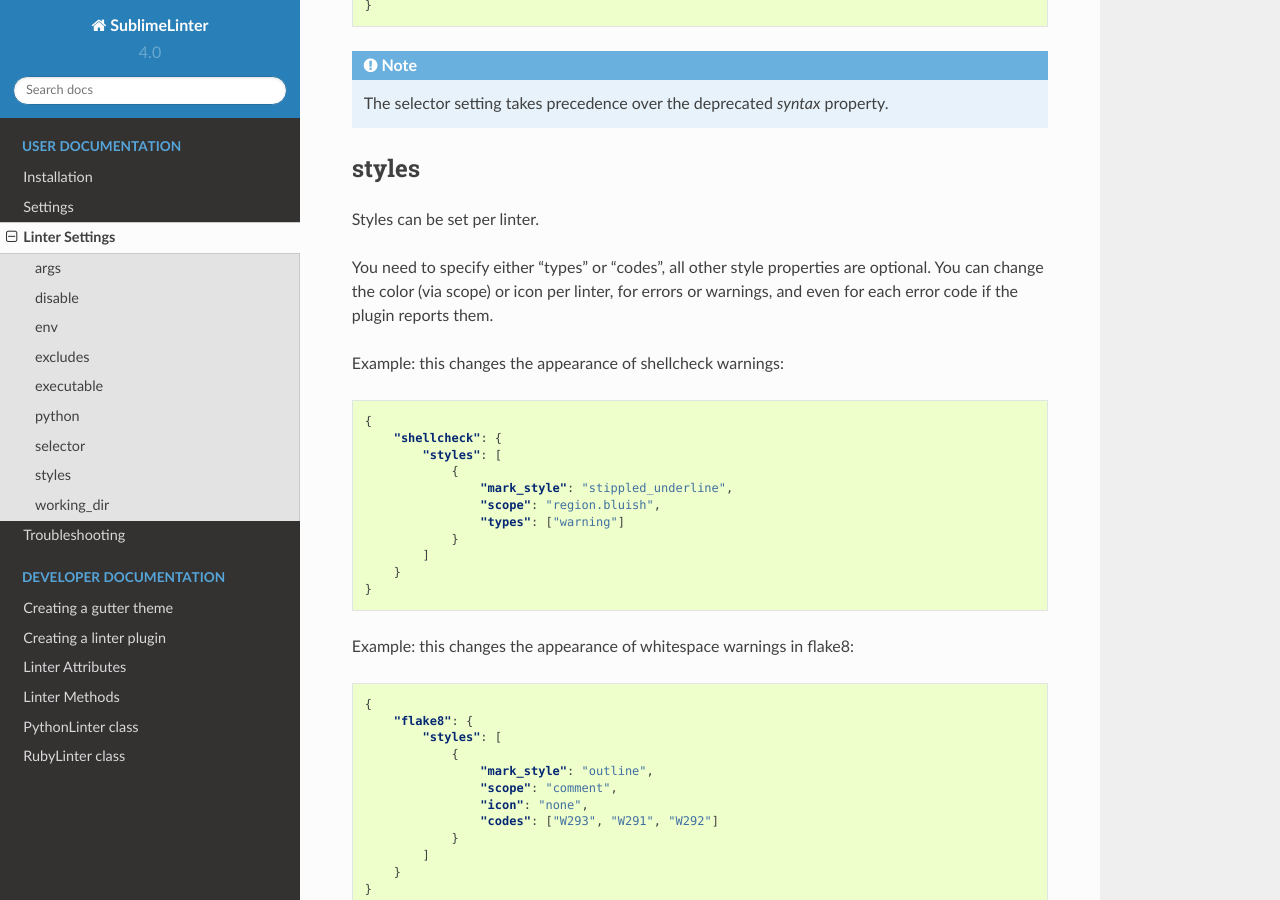
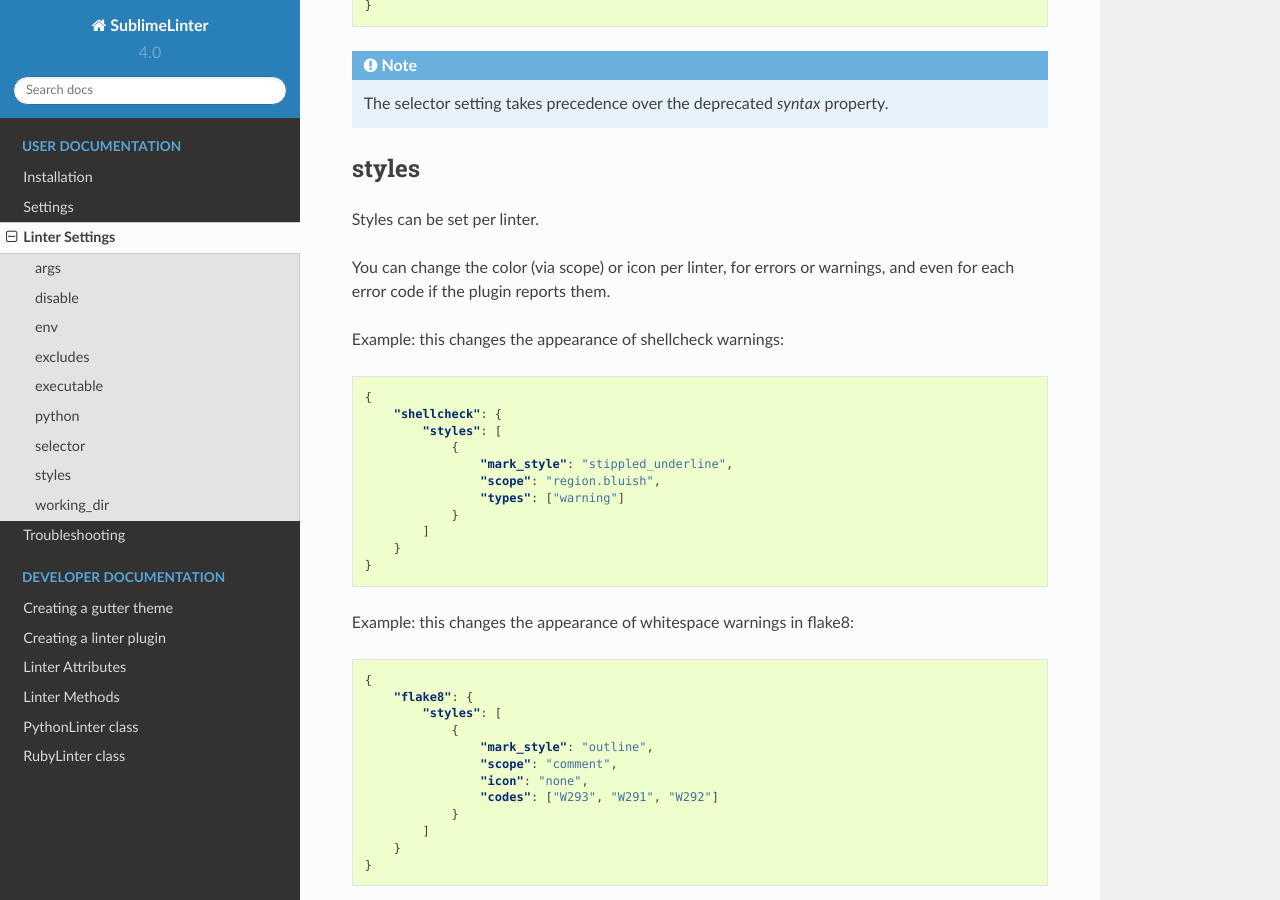
Before and after one commit to SublimeLinter/SublimeLinter, a Sphinx documentation site: the page built from docs/linter_settings.rst, in a window 1280 px wide and 900 px high, scrolled down 2482 px. Built offline with Sphinx 7.4.7 and the Read the Docs theme 2.0.0, drawn with Linux system fonts in a browser that asks for light colours.

Commit message:
types now optional + readability improvements

```diff
--- a/docs/linter_settings.rst
+++ b/docs/linter_settings.rst
@@ -141,8 +141,6 @@
 ------
 Styles can be set per linter.
 
-You need to specify either "types" or "codes",
-all other style properties are optional.
 You can change the color (via scope) or icon per linter, for errors or warnings,
 and even for each error code if the plugin reports them.
 
```
Also changed, not shown: 1 other file.
